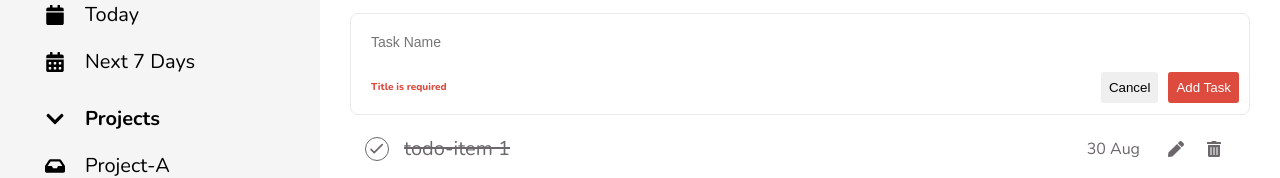
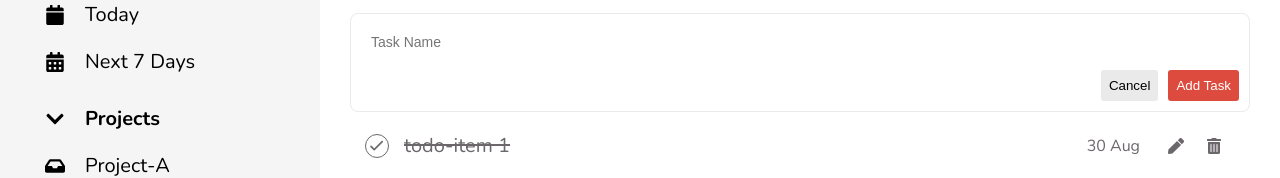
Before and after one commit to jimalike/cc15-todolist-jimmy, a React (Create React App) app: page / in a window 1280 px wide. Both pictures are taken after a click on the element "Add Task". Shown: the part 150-328 px from the top of the page. Built offline with nearby package versions, Linux system fonts and the light colour scheme.

Commit message:
state: isOpenForm

```diff
--- a/src/components/Common/Button/Button.jsx
+++ b/src/components/Common/Button/Button.jsx
@@ -1,6 +1,6 @@
 import styles from './Button.module.scss';
 
-export function Button({ text, active = true }) {
+export function Button({onClick, type, text, active = true }) {
   let btnStyles = active ? styles.btn__primary : styles.btn__secondary;
-  return <button className={`${styles.btn} ${btnStyles}`}>{text}</button>;
+  return <button className={`${styles.btn} ${btnStyles}`} type={type}  onClick={onClick}>{text}</button>;
 }
--- a/src/components/Common/Button/Button.module.scss
+++ b/src/components/Common/Button/Button.module.scss
@@ -6,6 +6,7 @@
   border-radius: 3px;
   cursor: pointer;
   flex: 1;
+  white-space: nowrap;
 
   &__primary {
     background-color: $primary;
--- a/src/components/SideBar/ListItem.jsx
+++ b/src/components/SideBar/ListItem.jsx
@@ -9,7 +9,7 @@ props = {
 }
 */
 function ListItem(props) {
-  console.log(props); // props = {text: "custom text"}
+   // props = {text: "custom text"}
 
   const listClassName = `${styles.list__item} ${props.active ? 'active' : ''}`;
   // active=false => textClassName = "list__item"
--- a/src/components/Todo/TodoCreate.jsx
+++ b/src/components/Todo/TodoCreate.jsx
@@ -8,16 +8,14 @@ import TodoForm from './TodoForm';
 import styles from './TodoCreate.module.scss';
 
 
-/*
-Condition Rendering
+/*Condition Rendering
 - Default : Show Button &Text
 - Active : Show TodoForm
 
 Concept : true ? <AddTasl/> : <TodoForm/>
 */
 
-/*
-  - EVENT HANDLING
+/*- EVENT HANDLING
   เอ่าฟังก์ชันไปผูกติดกับ UI เพื่อให้ USER เป็นคนเรียกใช้ฟังก์ชันเอง
   - OnClock : ต้อง Click ก่อน , FN ถึงจะรัน
     - User ทำการคลิก
@@ -29,11 +27,12 @@ Concept : true ? <AddTasl/> : <TodoForm/>
 // ต้องใช้ State
 
 
-/*
-  CC4 - React State
+/* CC4 - React State
     = useState(initialState:any)
     //  element 1 : current State
     //  element 2 : Fn สำหรับ SetState
+    // เมื่อ State เปลี่ยน Function Component จะ Redrender
+    // Rerender == Code ทั้งหมดใน FC จะถูกรันใหม่ 1 ครั้ง
 */
 //  #1 : FC = Function Component (Render)
 function TodoCreate() {
@@ -48,7 +47,8 @@ function TodoCreate() {
     <>
 
       {isOpenForm ? (
-        <TodoForm />
+        <TodoForm  textSubmit="Add Task"
+        setisOpenForm={setisOpenForm}/>
       ) : (<div
         className={styles.todo__create}
         onClick={handleClick}
--- a/src/components/Todo/TodoForm.jsx
+++ b/src/components/Todo/TodoForm.jsx
@@ -1,17 +1,74 @@
+import { useState } from 'react';
+import {Button} from '../Common/Button/Button'
 import styles from './TodoForm.module.scss';
 
-function TodoForm() {
+/*
+  props = {
+    textSubmit : string
+  }
+*/
+
+/*
+CC1 - Form Handle
+
+ - ใช้ FN ไปผูกกับ Event ชื่อ onSubmit
+ - FN จะถูก Browser เรียกใช้ โดยส่ง Parameter มา 1 ตัว (event Object)
+ - โดย default ทุกปุ่มใน <form></form> จะทำหน้้าที่ submit
+ - วิธีแก้ ต้องกำหนด tyupe ของปุ่ม
+*/
+
+/*
+  props = {
+    textSubmit : string
+    setIsOpenForm : FN
+  }
+*/
+function TodoForm(props) {
+  const [isError, setIsError] = useState(false);
+  const [taskInput, setTaskInput] = useState('')
+
+  const handleChangeInput = function (event) {
+    if (isError) setIsError(false);
+    setTaskInput(event.target.value)
+  }
+
+  const handleSubmit = function (event) {
+    // 1. PreventDefault
+    event.preventDefault();
+    console.log("submit");
+    // 2. รู้ก่อนว่า User พิมพ์อะไร (อยู่ใน state : taskInput)
+    // 3. FormValidation
+    // case1 : submit ได้
+    // case2 : submit ไม่้ได้ => แสดง Error
+    if (taskInput.trim() === '' ) {
+      console.log("Error");
+      setIsError(true);
+      return;
+    }
+  }
+
+  const handleCancel = function () {
+    // correctName : setisOpenForm(false)
+    // incorrectName : undefined(false) => getting Error
+    props.setisOpenForm(false)
+
+    console.log('cancel');
+  }
   return (
-    <form className={styles.todo__form__container}>
+    <form onSubmit={handleSubmit} className={styles.todo__form__container}>
       {/*	Body */}
-      <input className={styles.todo__form__input} placeholder='Task Name' />
+      <input className={styles.todo__form__input}
+      placeholder='Task Name'
+      value={taskInput}
+      onChange={handleChangeInput}
+       />
 
       {/*Form Footer */}
       <div className={styles.todo__form__footer}>
-        <p className={styles.todo__error}>Title is required</p>
+        {isError ? <p className={styles.todo__error}>Title is required</p> : null}
         <div className={styles.todo__form__buttons}>
-          <button>Cancel</button>
-          <button>Add Task</button>
+          <Button text='Cancel' active={false} type="button" onClick={handleCancel}/>
+          <Button text={props.textSubmit} active={true} type="submit" />
         </div>
       </div>
     </form>
--- a/src/components/Todo/TodoForm.module.scss
+++ b/src/components/Todo/TodoForm.module.scss
@@ -24,22 +24,24 @@
 
 .todo__form__footer {
   display: flex;
-  justify-content: space-between;
+  justify-content: flex-end;
   align-items: center;
 }
 
 .todo__error {
   justify-self: start;
   padding: 10px;
-  font-size: 10px;
-  font-weight: 800;
+  font-size: $text-base;
+  font-weight: 600;
   color: $primary;
+  flex: 1;
 }
 .todo__form__buttons {
   display: flex;
   justify-content: flex-end;
   gap: 10px;
-  flex: 1;
+
+  // flex: 1;
 
   & > button {
     border: none;
--- a/src/components/Todo/TodoLists.jsx
+++ b/src/components/Todo/TodoLists.jsx
@@ -1,26 +1,42 @@
+import { useState } from 'react';
 import styles from './TodoLists.module.scss';
 import { FaTrashAlt, FaPen } from 'react-icons/fa';
 import { HiOutlineCheck } from 'react-icons/hi';
+import TodoForm from './TodoForm';
 
 function TodoLists() {
+
+  const [isOpenForm, setisOpenForm] = useState(false)
+
+  const handleClick = function (event) {
+    setisOpenForm(!isOpenForm)
+  }
   return (
+
+    <>
+
       <ul className={styles.todo__lists}>
+
+        {isOpenForm ? (<TodoForm textSubmit="Edit Task" setisOpenForm={setisOpenForm} />) :
+          (
             <li className={styles.todo}>
-        <div className={`${styles.todo__checkbox } ${styles.todo__checkbox__done }`  }>
+              <div className={`${styles.todo__checkbox} ${styles.todo__checkbox__done}`}>
                 <HiOutlineCheck className={styles.todo__checkbox__icon} />
               </div>
-        <p className= {`${styles.todo__task } ${styles.todo__task__done}`}  >todo-item 1 </p>
+              <p className={`${styles.todo__task} ${styles.todo__task__done}`}  >todo-item 1 </p>
               <span className={styles.todo__date}>30 Aug</span>
               <div className={styles.todo__action}>
                 <span>
-            <FaPen className={styles.todo__edit} />
+                  <FaPen className={styles.todo__edit} onClick={handleClick} />
                 </span>
                 <span>
                   <FaTrashAlt className={styles.todo__delete} />
                 </span>
               </div>
             </li>
+          )}
       </ul>
+    </>
   );
 }
 
```
Lines whose indentation alone changed are shown as unchanged.
